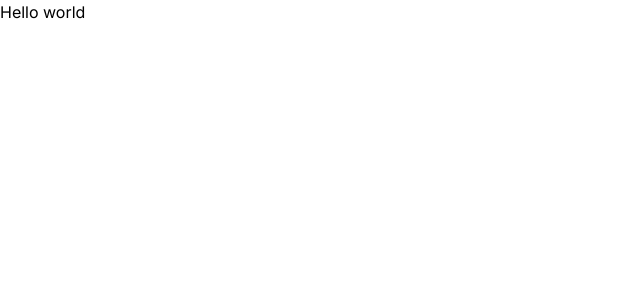
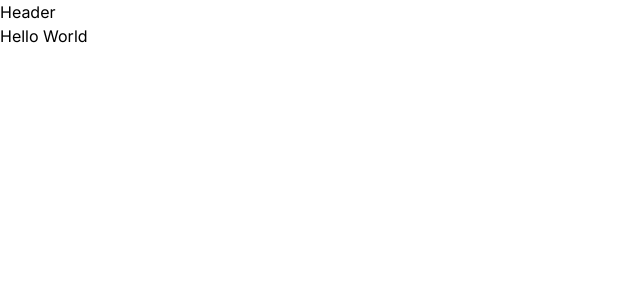
Before and after one commit to amanda-santos/dev-store, a Next.js app: page / in a window 1280 px wide. Shown: the top 300 px of the page, without its empty margins (0-640 px from the left). Built offline with nearby package versions, Linux system fonts and the light colour scheme.

Commit message:
chore: create app layout

```diff
--- /dev/null
+++ b/src/app/(store)/(home)/loading.tsx
@@ -0,0 +1,3 @@
+export default function HomeLoading() {
+  return <p>Carregando...</p>
+}
--- /dev/null
+++ b/src/app/(store)/(home)/page.tsx
@@ -0,0 +1,5 @@
+export default async function Home() {
+  await new Promise((resolve) => setTimeout(resolve, 2000))
+
+  return <h1>Hello World</h1>
+}
--- /dev/null
+++ b/src/app/(store)/layout.tsx
@@ -0,0 +1,11 @@
+import { Header } from '@/components/header'
+import { ReactNode } from 'react'
+
+export default function StoreLayout({ children }: { children: ReactNode }) {
+  return (
+    <div>
+      <Header />
+      {children}
+    </div>
+  )
+}
--- /dev/null
+++ b/src/app/(store)/search/loading.tsx
@@ -0,0 +1,3 @@
+export default function SearchLoading() {
+  return <p>Carregando busca...</p>
+}
--- /dev/null
+++ b/src/app/(store)/search/page.tsx
@@ -0,0 +1,5 @@
+export default async function Search() {
+  await new Promise((resolve) => setTimeout(resolve, 2000))
+
+  return <h1>Hello World</h1>
+}
--- a/src/app/page.tsx
+++ /dev/null
@@ -1,7 +0,0 @@
-import Image from 'next/image'
-
-export default function Home() {
-  return (
-    <h1>Hello world</h1>
-  )
-}
--- /dev/null
+++ b/src/components/header.tsx
@@ -0,0 +1,3 @@
+export function Header() {
+  return <div>Header</div>
+}
```
